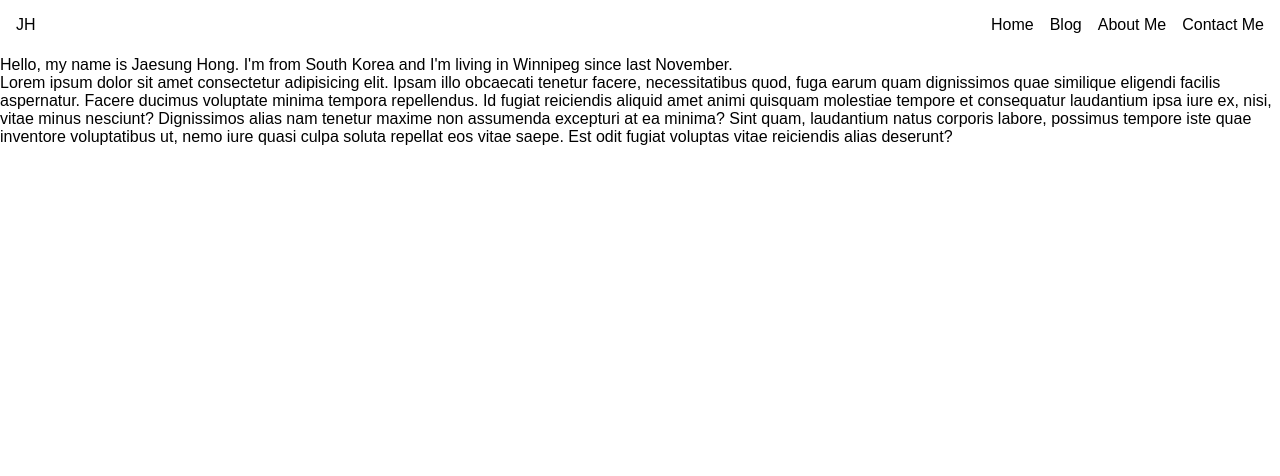
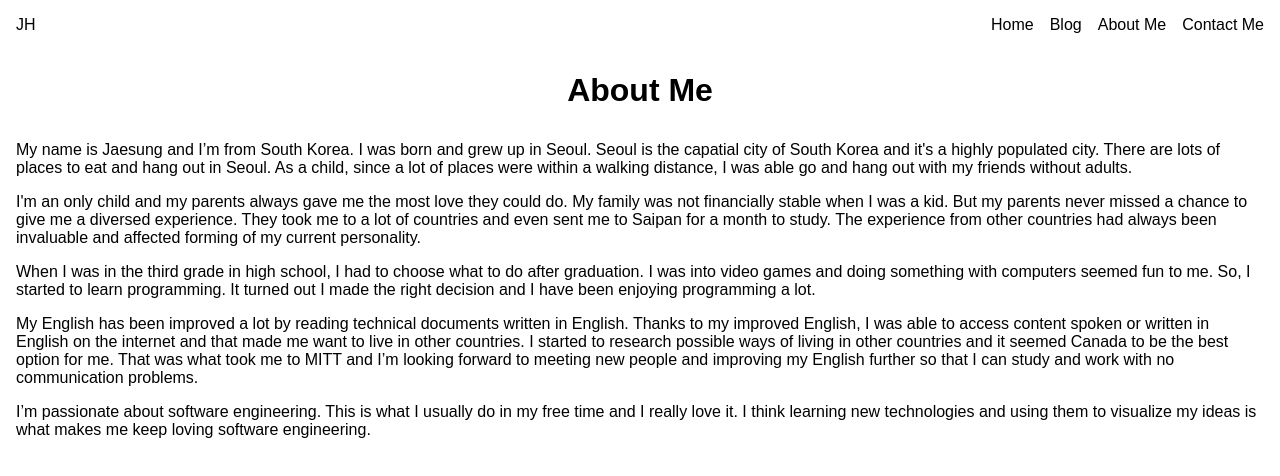
Before and after one commit to jezsung/portfolio, a website: page src/pages/about-me.html in a window 1280 px wide. Drawn offline with Linux system fonts and the light colour scheme.

Commit message:
add about me writing

```diff
--- a/src/pages/about-me.html
+++ b/src/pages/about-me.html
@@ -37,21 +37,47 @@
     </nav>
 
     <main>
-      <p>
-        Hello, my name is Jaesung Hong. I'm from South Korea and I'm living in
-        Winnipeg since last November.
-        <br />
-        Lorem ipsum dolor sit amet consectetur adipisicing elit. Ipsam illo
-        obcaecati tenetur facere, necessitatibus quod, fuga earum quam
-        dignissimos quae similique eligendi facilis aspernatur. Facere ducimus
-        voluptate minima tempora repellendus. Id fugiat reiciendis aliquid amet
-        animi quisquam molestiae tempore et consequatur laudantium ipsa iure ex,
-        nisi, vitae minus nesciunt? Dignissimos alias nam tenetur maxime non
-        assumenda excepturi at ea minima? Sint quam, laudantium natus corporis
-        labore, possimus tempore iste quae inventore voluptatibus ut, nemo iure
-        quasi culpa soluta repellat eos vitae saepe. Est odit fugiat voluptas
-        vitae reiciendis alias deserunt?
-      </p>
+      <div class="container">
+        <h1>About Me</h1>
+        <p>
+          My name is Jaesung and I’m from South Korea. I was born and grew up in
+          Seoul. Seoul is the capatial city of South Korea and it's a highly
+          populated city. There are lots of places to eat and hang out in Seoul.
+          As a child, since a lot of places were within a walking distance, I
+          was able go and hang out with my friends without adults.
+        </p>
+        <p>
+          I'm an only child and my parents always gave me the most love they
+          could do. My family was not financially stable when I was a kid. But
+          my parents never missed a chance to give me a diversed experience.
+          They took me to a lot of countries and even sent me to Saipan for a
+          month to study. The experience from other countries had always been
+          invaluable and affected forming of my current personality.
+        </p>
+        <p>
+          When I was in the third grade in high school, I had to choose what to
+          do after graduation. I was into video games and doing something with
+          computers seemed fun to me. So, I started to learn programming. It
+          turned out I made the right decision and I have been enjoying
+          programming a lot.
+        </p>
+        <p>
+          My English has been improved a lot by reading technical documents
+          written in English. Thanks to my improved English, I was able to
+          access content spoken or written in English on the internet and that
+          made me want to live in other countries. I started to research
+          possible ways of living in other countries and it seemed Canada to be
+          the best option for me. That was what took me to MITT and I’m looking
+          forward to meeting new people and improving my English further so that
+          I can study and work with no communication problems.
+        </p>
+        <p>
+          I’m passionate about software engineering. This is what I usually do
+          in my free time and I really love it. I think learning new
+          technologies and using them to visualize my ideas is what makes me
+          keep loving software engineering.
+        </p>
+      </div>
     </main>
   </body>
 </html>
--- a/src/style.css
+++ b/src/style.css
@@ -89,3 +89,16 @@ header a:hover {
   align-items: flex-end;
   color: black;
 }
+
+main {
+  padding: 16px;
+}
+
+h1 {
+  text-align: center;
+  margin-bottom: 32px;
+}
+
+p {
+  margin-bottom: 16px;
+}
```
